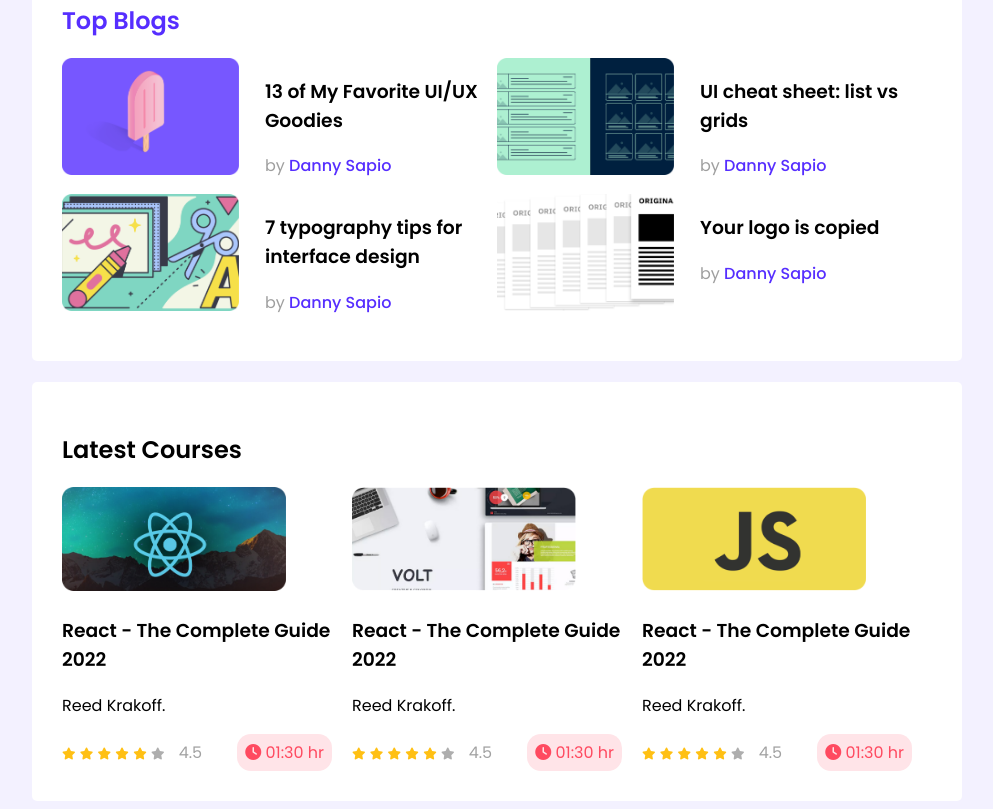
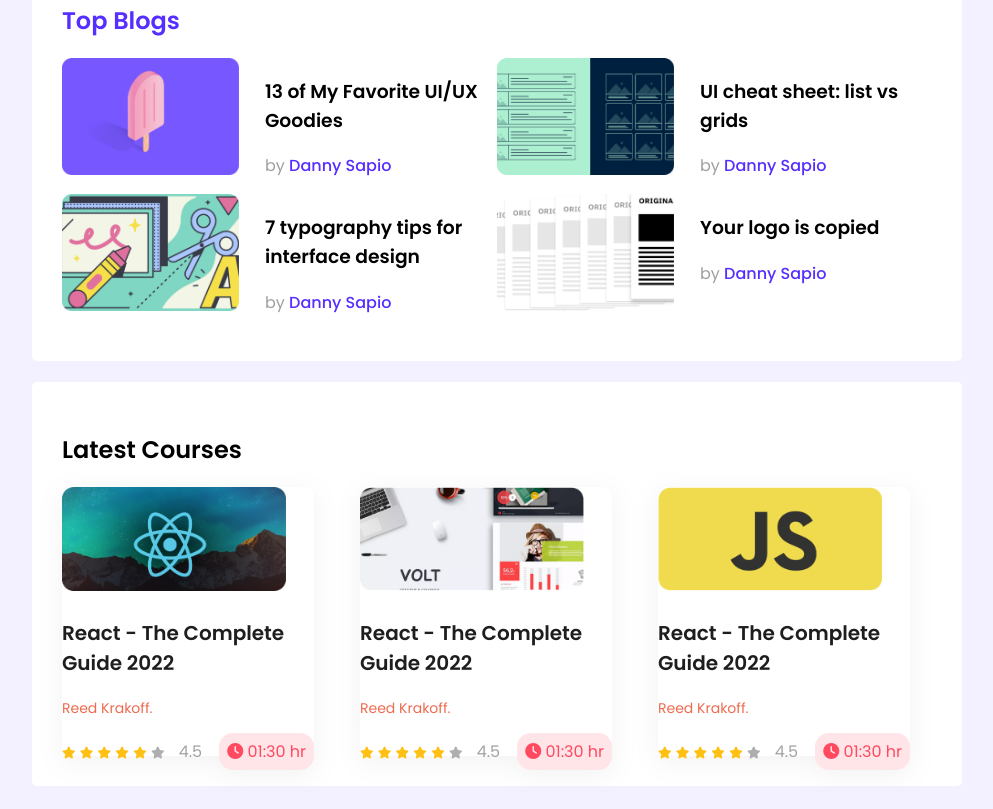
Before and after one commit to azizmohammad/leader-board-project, a plain HTML site: page index.html in a window 1280 px wide. Shown: the part 332-1141 px from the top of the page, without its empty margins (143-1136 px from the left). Drawn offline with Linux system fonts and the light colour scheme.

Commit message:
complete

```diff
--- a/css/style.css
+++ b/css/style.css
@@ -99,7 +99,9 @@
 
 /* Latest section */
 .courses {
-    display: flex;
+    display: grid;
+    grid-template-columns: repeat(3, 1fr);
+    grid-column-gap: 24px;
 }
 
 .course-info {
@@ -141,6 +143,20 @@
     color: #a2a2a2;
 }
 
-.course-duration {
-    margin-right: 20px;
+.course-title {
+    font-size: 20px;
+    color: #1E1E1E;
 }
+
+.course-detail p {
+    color: #ED6B4F;
+    font-size: 14px;
+}
+
+.courses .course {
+    height: 269px;
+    width: 252px;
+    border-radius: 10px;
+    background-color: #FFFFFF;
+    filter: drop-shadow(0px 5.34229px 13.3557px rgba(0, 0, 0, 0.05));
+}
```
